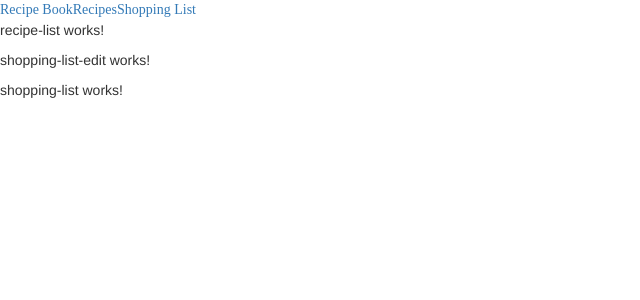
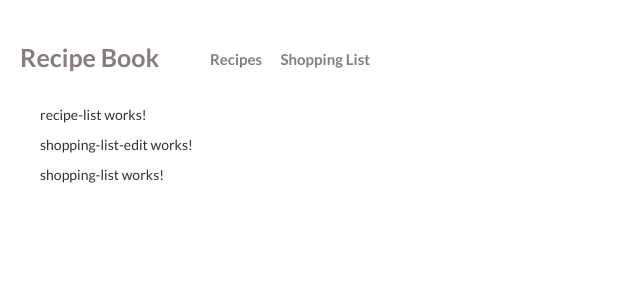
Before and after one commit to nicobartholom3w/shopping_recipe_app, an Angular app in the folder shopping_recipe_app/: page / in a window 1280 px wide. Shown: the top 300 px of the page, without its empty margins (0-640 px from the left). Built offline with nearby package versions, Linux system fonts and the light colour scheme.

Commit message:
(feat) Added styling and layout to header.

```diff
--- a/shopping_recipe_app/src/app/app.component.html
+++ b/shopping_recipe_app/src/app/app.component.html
@@ -1,7 +1,13 @@
+<div class="main">
 
-<app-header></app-header>
-<app-recipe-list></app-recipe-list>
+  <app-header></app-header>
 
-<app-shopping-list-edit></app-shopping-list-edit>
+  <div class="body">
 
-<app-shopping-list></app-shopping-list>
+    <app-recipe-list></app-recipe-list>
+
+    <app-shopping-list-edit></app-shopping-list-edit>
+
+    <app-shopping-list></app-shopping-list>
+  </div>
+</div>
--- a/shopping_recipe_app/src/app/app.component.scss
+++ b/shopping_recipe_app/src/app/app.component.scss
@@ -0,0 +1,8 @@
+.main {
+    padding: 2rem;
+    font-family: 'Lato', sans-serif;
+}
+
+.body {
+    padding: 3.5rem 2rem;;
+}
--- a/shopping_recipe_app/src/app/header/header.component.html
+++ b/shopping_recipe_app/src/app/header/header.component.html
@@ -1,10 +1,12 @@
 <nav class="nav">
-    <div class="nav__header">
-        <a href="#" class="nav__header-title">Recipe Book</a></div>
-    <div class="nav__collapse">
-        <div class="nav__list" role="list">
-            <div class="nav__list-item" role="listitem"><a href="#">Recipes</a></div>
-            <div class="nav__list-item" role="listitem"><a href="#">Shopping List</a></div>
+    <div class="nav__main-container">
+        <div class="nav__header">
+            <a href="#" class="nav__header-title nav__link">Recipe Book</a></div>
+        <div class="nav__collapse">
+            <div class="nav__list" role="list">
+                <div class="nav__list-item" role="listitem"><a href="#" class="nav__link">Recipes</a></div>
+                <div class="nav__list-item" role="listitem"><a href="#" class="nav__link">Shopping List</a></div>
+            </div>
         </div>
     </div>
 </nav>
--- a/shopping_recipe_app/src/app/header/header.component.scss
+++ b/shopping_recipe_app/src/app/header/header.component.scss
@@ -1,20 +1,53 @@
 
 .nav {
-    display: flex;
-    font-family: serif;
+    height: 5rem;
+    width: 100%;
+
+    &__main-container {
+        display: flex;
+        align-items: flex-end;
+        justify-content: space-between;
+        height: 100%;
+        width: 35rem;
+        font-weight: bold;
+
+        // background-color: purple;
+    }
+
+    &__link {
+        color: rgba(70, 55, 55, .65);
+        transition: all .2s;
+        text-decoration: none;
+
+        &:hover {
+            color: rgba(70, 55, 55, 1);
+        }
+    }
 
     &__header {
+        height: 3rem;
+        font-size: 2.5rem;
 
+
+        &-title {
+
+        }
     }
 
     &__collapse {
-
+        height: 100%;
     }
 
     &__list {
+        height: 100%;
         display: flex;
+        align-items: flex-end;
+        justify-content: space-between;
+        // background-color: blue;
+        width: 16rem;
 
         &-item {
+            font-size: 1.5rem;
 
         }
     }
--- a/shopping_recipe_app/src/styles.css
+++ b/shopping_recipe_app/src/styles.css
@@ -1,2 +1,2 @@
 /* You can add global styles to this file, and also import other style files */
-@import url('https://fonts.googleapis.com/css?family=Lato&display=swap');
+@import url('https://fonts.googleapis.com/css?family=Lato:400,700,700i,900,900i&display=swap');
```
